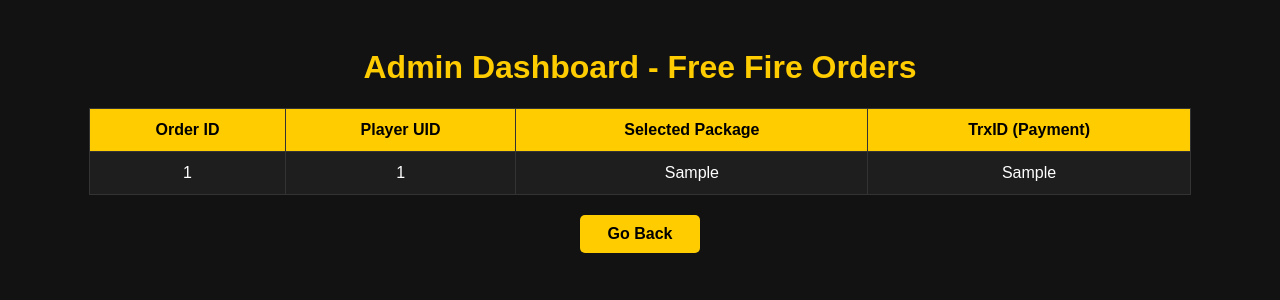
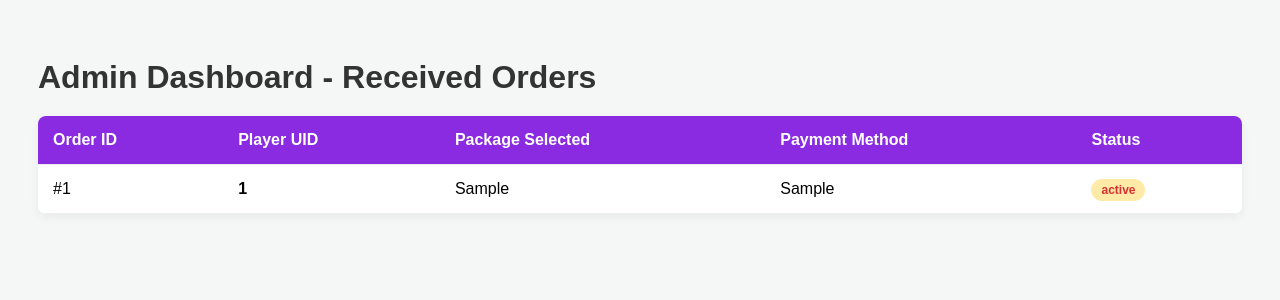
Before and after one commit to sheikhsaju2474-png/ff-topup-store, a Flask app: page /admin in a window 1280 px wide. Shown: the top 300 px of the page. Run offline with Flask 3, Linux system fonts and the light colour scheme; tables that the repository leaves empty hold one stand-in row (values such as "Sample post").

Commit message:
Update admin.html

```diff
--- a/templates/admin.html
+++ b/templates/admin.html
@@ -1,40 +1,40 @@
 <!DOCTYPE html>
 <html lang="en">
 <head>
-    <meta charset="UTF-8">
-    <title>Admin Panel - Orders</title>
+    <meta charset="UTF-8"><title>Admin Panel - OB TOPUP</title>
     <style>
-        body { font-family: Arial, sans-serif; background-color: #121212; color: white; padding: 20px; }
-        h1 { color: #ffcc00; text-align: center; }
-        table { width: 90%; margin: 20px auto; border-collapse: collapse; background: #1e1e1e; }
-        th, td { border: 1px solid #333; padding: 12px; text-align: center; }
-        th { background-color: #ffcc00; color: black; }
-        tr:nth-child(even) { background-color: #252525; }
-        .back-btn { display: block; width: 100px; margin: 20px auto; text-align: center; padding: 10px; background: #ffcc00; color: black; text-decoration: none; border-radius: 5px; font-weight: bold; }
+        body { font-family: Arial, sans-serif; padding: 30px; background-color: #f4f7f6; }
+        h1 { color: #333; margin-bottom: 20px; }
+        table { width: 100%; border-collapse: collapse; background: white; border-radius: 8px; overflow: hidden; box-shadow: 0 4px 10px rgba(0,0,0,0.05); }
+        th, td { padding: 15px; text-align: left; border-bottom: 1px solid #eee; }
+        th { background-color: #8a2be2; color: white; }
+        tr:hover { background-color: #f9f9f9; }
+        .status-pending { background: #ffeaa7; color: #d63031; padding: 4px 10px; border-radius: 20px; font-size: 12px; font-weight: bold; }
     </style>
 </head>
 <body>
-    <h1>Admin Dashboard - Free Fire Orders</h1>
+    <h1>Admin Dashboard - Received Orders</h1>
     <table>
         <thead>
             <tr>
                 <th>Order ID</th>
                 <th>Player UID</th>
-                <th>Selected Package</th>
-                <th>TrxID (Payment)</th>
+                <th>Package Selected</th>
+                <th>Payment Method</th>
+                <th>Status</th>
             </tr>
         </thead>
         <tbody>
             {% for order in orders %}
             <tr>
-                <td>{{ order[0] }}</td>
-                <td>{{ order[1] }}</td>
+                <td>#{{ order[0] }}</td>
+                <td><strong>{{ order[1] }}</strong></td>
                 <td>{{ order[2] }}</td>
                 <td>{{ order[3] }}</td>
+                <td><span class="status-pending">{{ order[4] }}</span></td>
             </tr>
             {% endfor %}
         </tbody>
     </table>
-    <a href="/" class="back-btn">Go Back</a>
 </body>
 </html>
```
